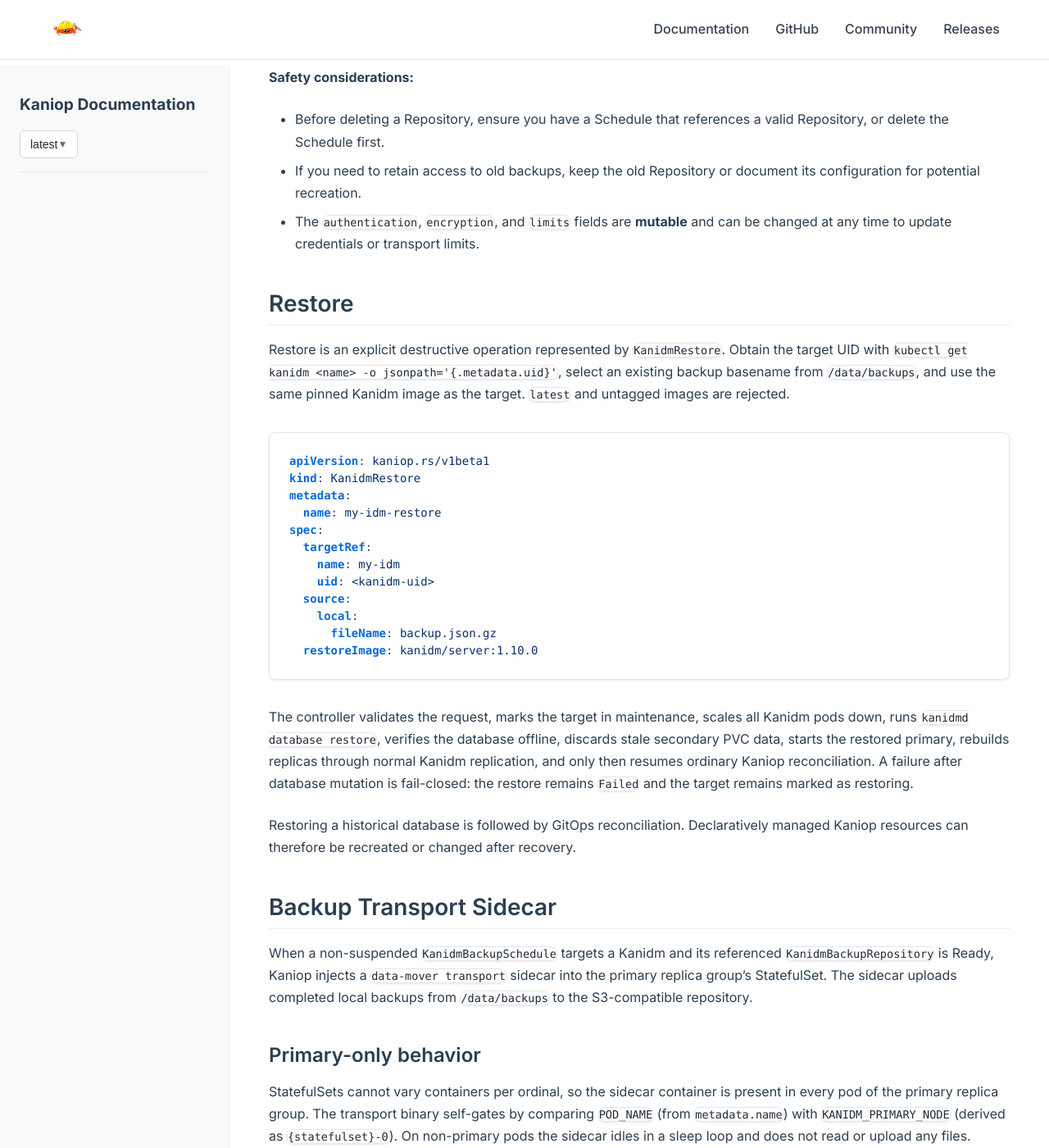
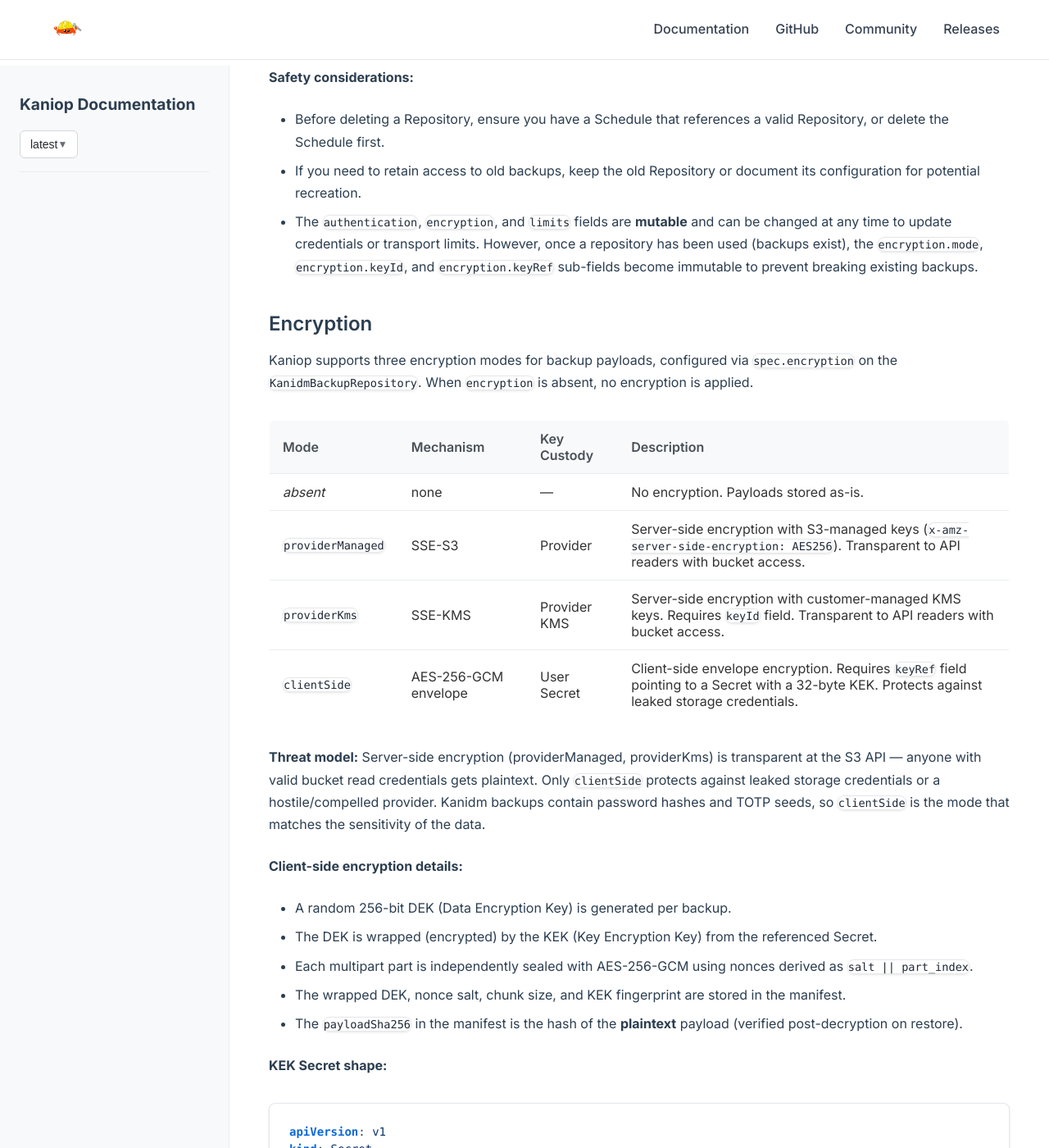
Before and after one commit to pando85/pando85.github.io, a Jekyll site: the page built from docs/kaniop/latest/usage/backup-restore.md, in a window 1280 px wide and 1400 px high, scrolled down 7246 px. Shown: the whole window at 82% size. Built offline with Jekyll 4.4.1, drawn with Linux system fonts in a browser that asks for light colours; our own code applies the rules of GitHub Pages for plain Markdown files; some of the changed text lies outside the part shown.

Commit message:
deploy: pando85/kaniop@b06785276f528b3e91cff19ced8d2469559bd101

````diff
--- a/docs/kaniop/latest/usage/backup-restore.md
+++ b/docs/kaniop/latest/usage/backup-restore.md
@@ -210,7 +210,48 @@
 
 - Before deleting a Repository, ensure you have a Schedule that references a valid Repository, or delete the Schedule first.
 - If you need to retain access to old backups, keep the old Repository or document its configuration for potential recreation.
-- The `authentication`, `encryption`, and `limits` fields are **mutable** and can be changed at any time to update credentials or transport limits.
+- The `authentication`, `encryption`, and `limits` fields are **mutable** and can be changed at any time to update credentials or transport limits. However, once a repository has been used (backups exist), the `encryption.mode`, `encryption.keyId`, and `encryption.keyRef` sub-fields become immutable to prevent breaking existing backups.
+
+### Encryption
+
+Kaniop supports three encryption modes for backup payloads, configured via `spec.encryption` on the `KanidmBackupRepository`. When `encryption` is absent, no encryption is applied.
+
+| Mode | Mechanism | Key Custody | Description |
+|------|-----------|-------------|-------------|
+| _absent_ | none | — | No encryption. Payloads stored as-is. |
+| `providerManaged` | SSE-S3 | Provider | Server-side encryption with S3-managed keys (`x-amz-server-side-encryption: AES256`). Transparent to API readers with bucket access. |
+| `providerKms` | SSE-KMS | Provider KMS | Server-side encryption with customer-managed KMS keys. Requires `keyId` field. Transparent to API readers with bucket access. |
+| `clientSide` | AES-256-GCM envelope | User Secret | Client-side envelope encryption. Requires `keyRef` field pointing to a Secret with a 32-byte KEK. Protects against leaked storage credentials. |
+
+**Threat model:** Server-side encryption (providerManaged, providerKms) is transparent at the S3 API — anyone with valid bucket read credentials gets plaintext. Only `clientSide` protects against leaked storage credentials or a hostile/compelled provider. Kanidm backups contain password hashes and TOTP seeds, so `clientSide` is the mode that matches the sensitivity of the data.
+
+**Client-side encryption details:**
+
+- A random 256-bit DEK (Data Encryption Key) is generated per backup.
+- The DEK is wrapped (encrypted) by the KEK (Key Encryption Key) from the referenced Secret.
+- Each multipart part is independently sealed with AES-256-GCM using nonces derived as `salt || part_index`.
+- The wrapped DEK, nonce salt, chunk size, and KEK fingerprint are stored in the manifest.
+- The `payloadSha256` in the manifest is the hash of the **plaintext** payload (verified post-decryption on restore).
+
+**KEK Secret shape:**
+
+```yaml
+apiVersion: v1
+kind: Secret
+metadata:
+  name: backup-encryption-key
+  namespace: identity-prod
+type: Opaque
+data:
+  # 32 bytes, base64-encoded
+  encryption-key: <base64-encoded-32-byte-key>
+```
+
+The KEK must be exactly 32 bytes. It can be provided as raw 32 bytes or base64-encoded 32 bytes in the Secret's `encryption-key` field.
+
+**KEK loss warning:** If the KEK Secret is lost, all backups encrypted with that KEK become **unrecoverable**. Store the KEK securely and separately from the backup repository. KEK rotation (re-wrapping the DEK in manifests without re-uploading data) is documented but tooling is deferred.
+
+**Immutability:** Once a repository has been used (backups exist), the encryption configuration (`mode`, `keyId`, `keyRef`) becomes immutable. This prevents breaking existing backups that were created with a specific encryption configuration. Adding encryption to a repository that previously had none is allowed (forward-only change).
 
 ## Restore
 
````
